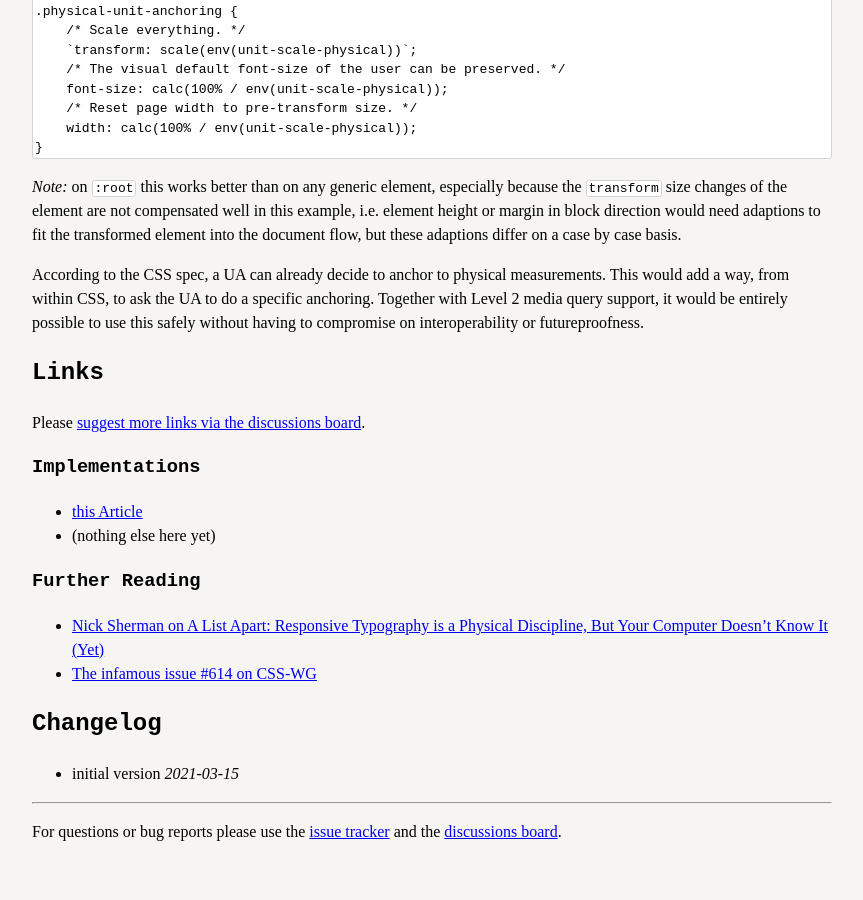
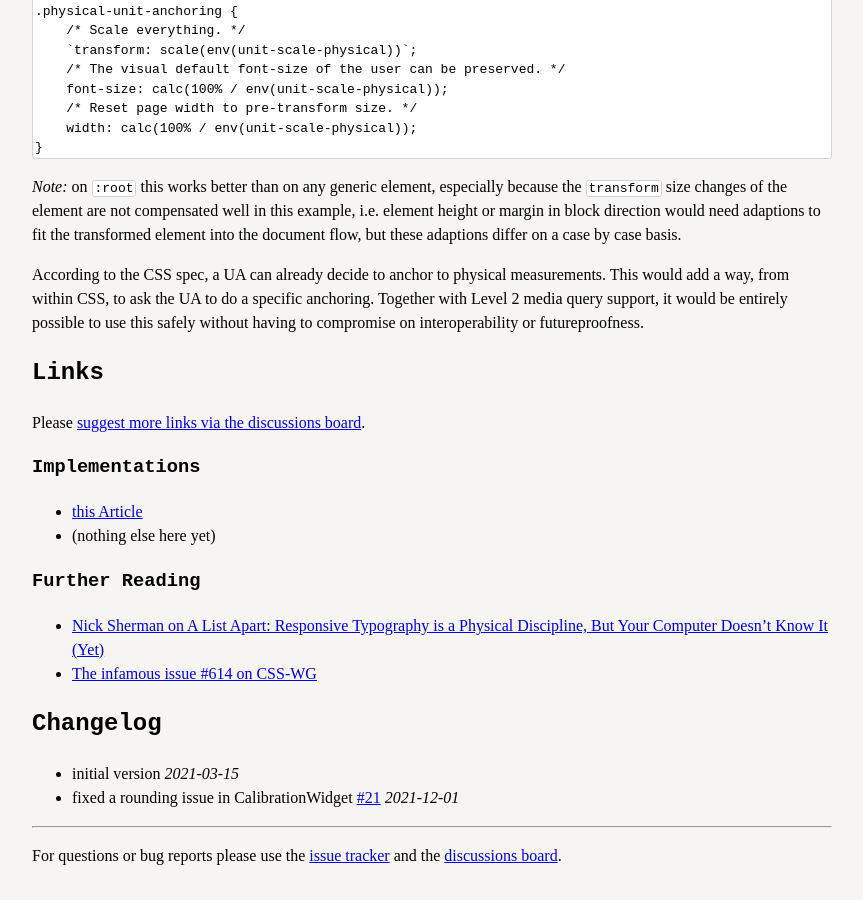
Before and after one commit to graphicore/varla-varfo, a Jekyll site: the page built from explorations/calibrate/index.md, in a window 1280 px wide and 900 px high, scrolled down 14037 px. Shown: the whole window, without its empty margins (208-1071 px from the left). Built offline with Jekyll 4.4.1, drawn with Linux system fonts in a browser that asks for light colours; some web fonts are replaced; before the commit the page ends 14913 px from its top, so only the background shows below that.

Commit message:
[calibrate] add changelog entry

```diff
--- a/explorations/calibrate/index.md
+++ b/explorations/calibrate/index.md
@@ -838,3 +838,4 @@ Please [suggest more links via the discussions board](https://github.com/graphic
 ## Changelog
 
  * initial version *2021-03-15*
+ * fixed a rounding issue in CalibrationWidget [#21](https://github.com/graphicore/varla-varfo/issues/21) *2021-12-01*
```
